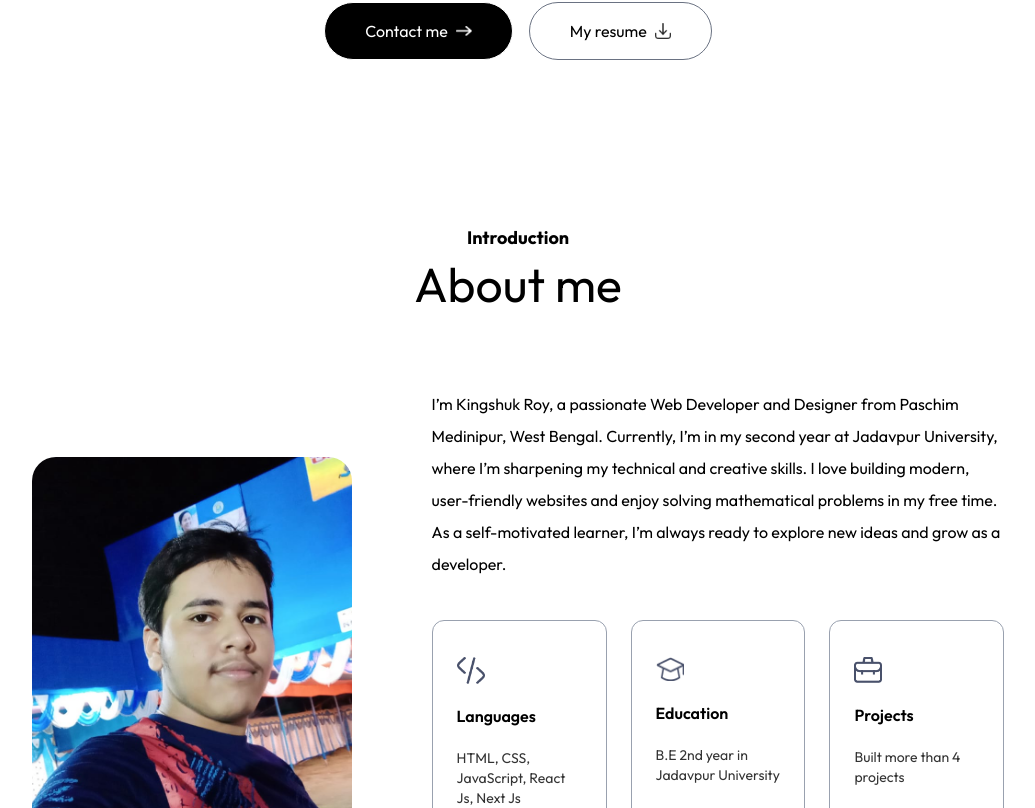
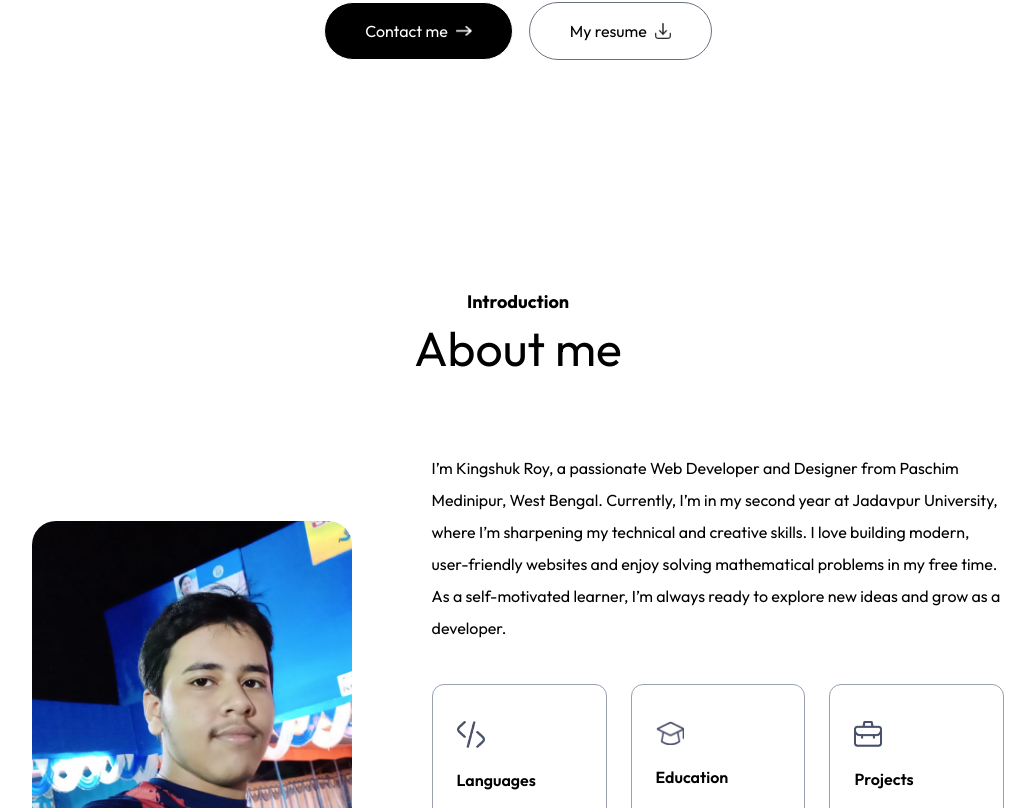
Before and after one commit to rking731/PortFolio2, a Next.js app: page / in a window 1280 px wide. Shown: the part 672-1480 px from the top of the page, without its empty margins (122-1157 px from the left). Built offline with nearby package versions, Linux system fonts and the light colour scheme; a web font is replaced by a local one.

Commit message:
Updated project with new features

```diff
--- a/app/components/About.jsx
+++ b/app/components/About.jsx
@@ -5,7 +5,7 @@ import React from 'react'
 import { motion } from "motion/react"
 const About = () => {
     return (
-        <motion.div id="about" className='w-full px-[12%] py-10 scroll-mt-20' initial={{opacity:0}} whileInView={{opacity:1}} transition={{duration: 1.5}}>
+        <motion.div id="about" className='w-full px-[12%] mt-16 py-10 scroll-mt-20' initial={{opacity:0}} whileInView={{opacity:1}} transition={{duration: 1.5}}>
             <motion.h4 initial={{opacity:0 , y:-20}} whileInView={{opacity:1 , y:0}} transition={{duration: 0.5, delay:0.3}}  className='text-center mb-2 text-lg
       font-bold mt-14'>Introduction</motion.h4>
             <motion.h2 initial={{opacity:0 , y:-20}} whileInView={{opacity:1 , y:0}} transition={{duration: 0.5, delay:0.5}}  className='text-center text-5xl font-mono'>About me</motion.h2>
--- a/app/components/Contact.jsx
+++ b/app/components/Contact.jsx
@@ -32,7 +32,7 @@ const Contact = () => {
   };
 
   return (
-    <motion.div initial={{opacity:0}} whileInView={{opacity:1}} transition={{duration: 1}} id='contact' className='w-[80%] mx-auto rounded-lg shadow-md px-[12%] py-10 scroll-mt-20 bg-red-200'>
+    <motion.div initial={{opacity:0}} whileInView={{opacity:1}} transition={{duration: 1}} id='contact' className=' mx-auto w-[85%] rounded-lg shadow-md px-[12%] py-10 scroll-mt-20 bg-red-200'>
        <motion.h4 initial={{opacity:0 , y:-20}} whileInView={{opacity:1 , y:0}} transition={{duration: 0.5, delay:0.3}} className='text-black text-center mb-2 text-lg
       font-bold mt-14'>Connect with me</motion.h4>
             <motion.h2 initial={{opacity:0 , y:-20}} whileInView={{opacity:1 , y:0}} transition={{duration: 0.5, delay:0.5}} className='
@@ -42,7 +42,7 @@ const Contact = () => {
             </motion.p>
             <motion.form initial={{opacity:0}} whileInView={{opacity:1}} transition={{duration: 0.5,delay:0.9}} onSubmit={onSubmit} className='max-w-2xl mx-auto'>
                 <div className='grid grid-cols-[repeat(auto-fit,minmax(200px,1fr))] gap-6 mt-10 mb-8'>
-                    <motion.input initial={{x:50,opacity:0}} whileInView={{x:0,opacity:1}} transition={{delay:1.1, duration:0.6}} type="text" name='name' placeholder='Enter your name' required className='text-black flex-1 p-3 outline-none border-[0.5px] border-gray-400 rounded-md bg-white' />
+                    <motion.input initial={{x:50,opacity:0}} whileInView={{x:0,opacity:1}} transition={{delay:1.1, duration:0.6}} type="text" name='name' placeholder='Enter your name' required className='text-black flex-1 p-3 outline-none border-[0.5px]  border-gray-400 rounded-md bg-white' />
                     <motion.input initial={{x:-50,opacity:0}} whileInView={{x:0,opacity:1}} transition={{duration:0.6,delay:0.7}} type="email" name='email' placeholder='Enter your email / Mobile No.' required className='text-black flex-1 p-3 outline-none border-[0.5px] border-gray-400 rounded-md bg-white' />
                 </div>
                 <motion.textarea initial={{y:100,opacity:0}} whileInView={{y:0,opacity:1}} transition={{duration:0.6,delay:1.3}} rows='6' name='message' placeholder='Enter your message' className='text-black w-full p-4 mb-6 outline-none border-[0.5px] border-gray-400 rounded-md bg-white md-6'></motion.textarea>
--- a/app/components/Header.jsx
+++ b/app/components/Header.jsx
@@ -6,7 +6,7 @@ import { motion } from "motion/react"
 
 const Header = () => {
   return (
-    <div className='w-11/12 max-w-3xl text-center mx-auto  h-screen flex flex-col items-center justify-center gap-4 '>
+    <div className='w-11/12  max-w-3xl text-center mx-auto  h-screen flex flex-col items-center justify-center gap-4 '>
       <motion.div initial={{scale:0}} whileInView={{scale:1}} whileHover={{scale:1.2}} transition={{duration:0.8,type:'spring',stiffness:100}}
       className='mt-40 cursor-pointer'>
        <a href="https://www.instagram.com/kingshuk8231?igsh=MWlxamVtODNvaHFrdw==" target="_blank"> <Image alt='' src={assets.profile2_img} className='rounded-full w-32 ' /> </a>
--- a/app/components/Navbar.jsx
+++ b/app/components/Navbar.jsx
@@ -35,7 +35,7 @@ const Navbar = () => {
      {/* <div className='fixed top-0 right-0 w-11/12 -z-10 translate-y-[-80%]'>
         <Image src={assets.header_bg_color} alt='' className='w-full' />
       </div>  */}
-      <nav className={`w-full fixed px-5 lg:px-8 xl:px-[8%] py-4 flex items-center justify-between z-50 ${isScroll ? "bg-red-50 text-black bg-opacity-50 dark:bg-black/50 backdrop-blur-lg" : ""}`}>
+      <nav className={`w-full  fixed px-5 lg:px-8 xl:px-[8%] py-4 flex items-center justify-between z-50 ${isScroll ? "bg-red-50 text-black bg-opacity-50 dark:bg-black/50 backdrop-blur-lg" : ""}`}>
 
         {/* Logo */}
         <a href="#top">
```
